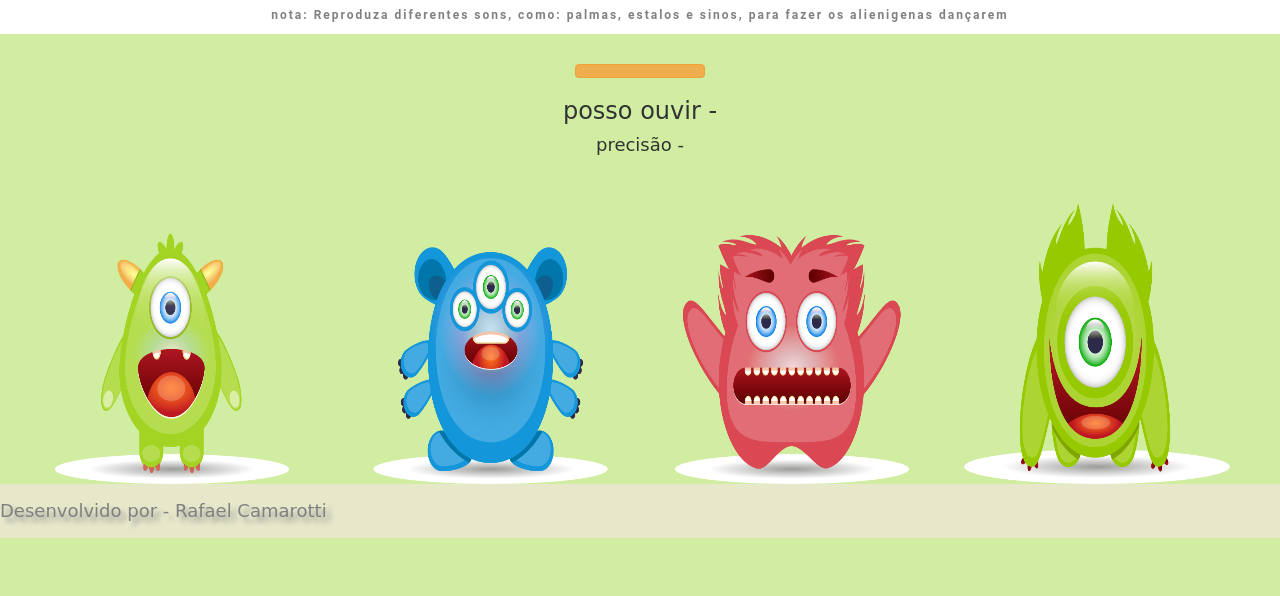
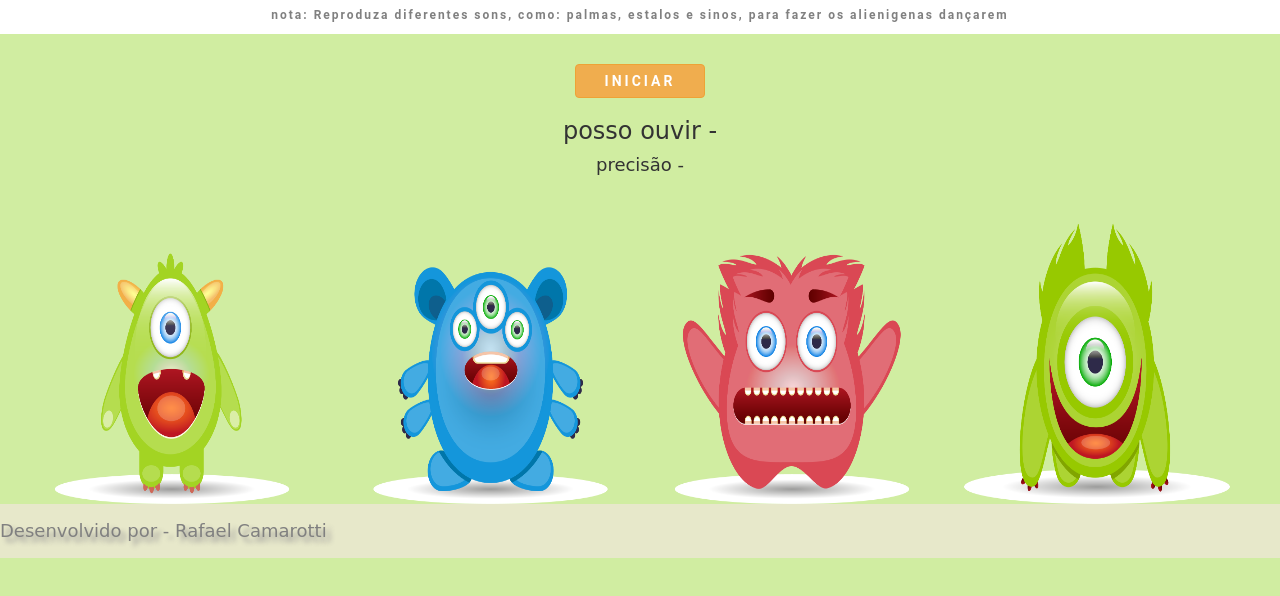
Before and after one commit to rafaelcamarotti/sons, a plain HTML site: page index.html in a window 1280 px wide. Shown: the part 56-652 px from the top of the page. Drawn offline with nearby package versions, Linux system fonts and the light colour scheme.

Commit message:
Update index.html

```diff
--- a/index.html
+++ b/index.html
@@ -17,7 +17,7 @@
     </div>
     <div class="main_div">
     <center>
-    <button class="btn btn-warning" onclick="startclassification()"></button>
+    <button class="btn btn-warning" onclick="startclassification()">INICIAR</button>
     <h3 id="result_label">posso ouvir - </h3>
     <h4 id="result_confidence">precisão - </h4>
     <br>
```
